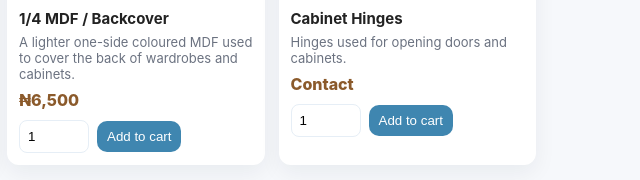
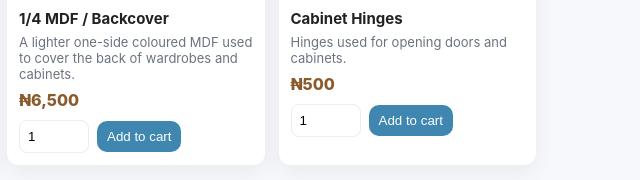
Before and after one commit to vikhomes2-del/Vikhomes-website, a plain HTML site: page index.html in a window 1280 px wide. Shown: the part 1200-1380 px from the top of the page, 640-1280 px from the left. Drawn offline with Linux system fonts and the light colour scheme.

Commit message:
Update index.html

```diff
--- a/index.html
+++ b/index.html
@@ -202,7 +202,7 @@
       {id:'fluted_gum', title:'Fluted Panel Gum', price:3000, desc:'Adhesive for fluted panels.', images:['gum1.jpg']},
       {id:'handles', title:'Handles', price:1000, desc:'Various styles and sizes.' , images:['handle1.jpg']},
       {id:'backcover_quarter', title:'1/4 MDF / Backcover', price:6500, desc:'A lighter one-side coloured MDF used to cover the back of wardrobes and cabinets.', images:['backcover1.jpg']},
-      {id:'cabinet_hinges', title:'Cabinet Hinges', price:0, desc:'Hinges used for opening doors and cabinets.', images:['hinges1.jpg']}
+      {id:'cabinet_hinges', title:'Cabinet Hinges', price:500, desc:'Hinges used for opening doors and cabinets.', images:['hinges1.jpg']}
     ];
 
     // ---------- small helpers ----------
```
